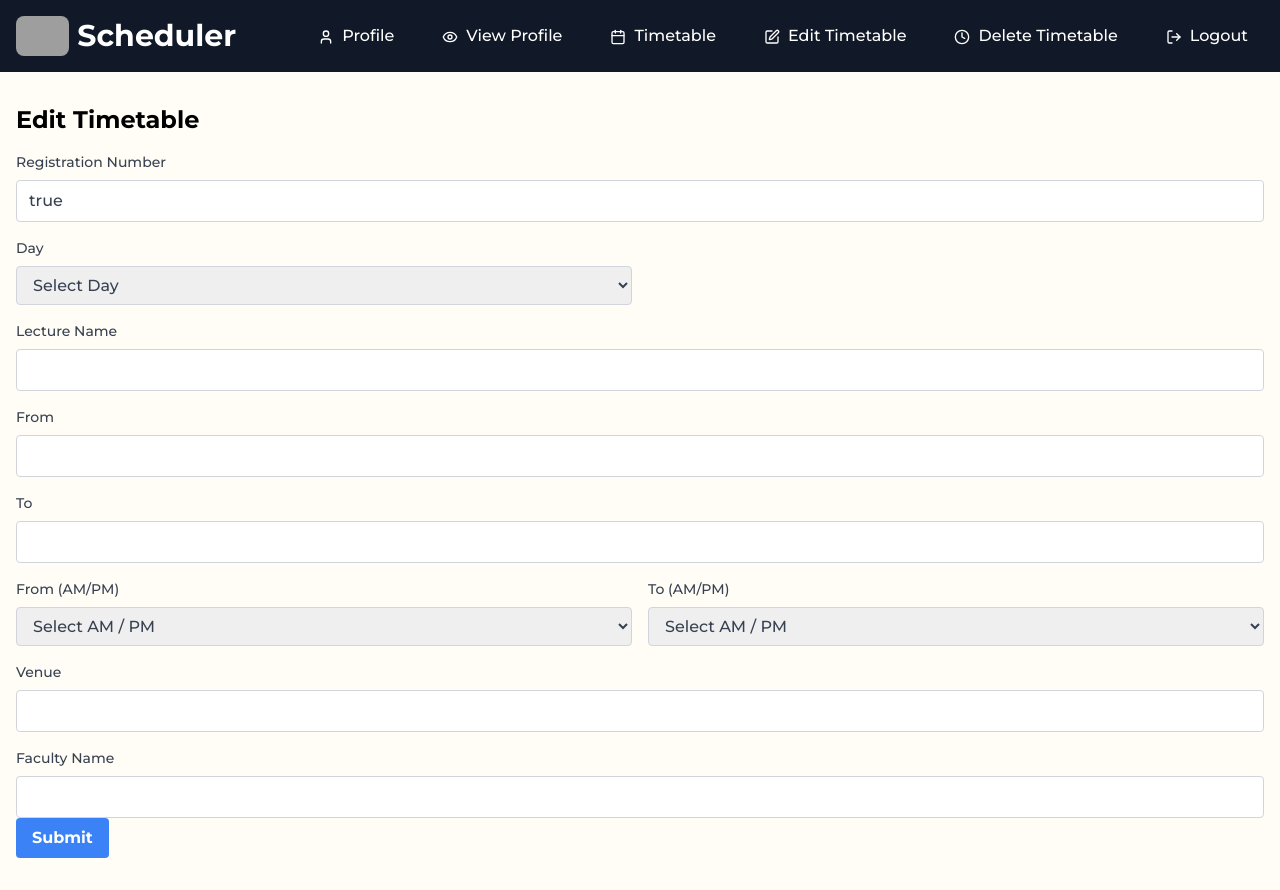
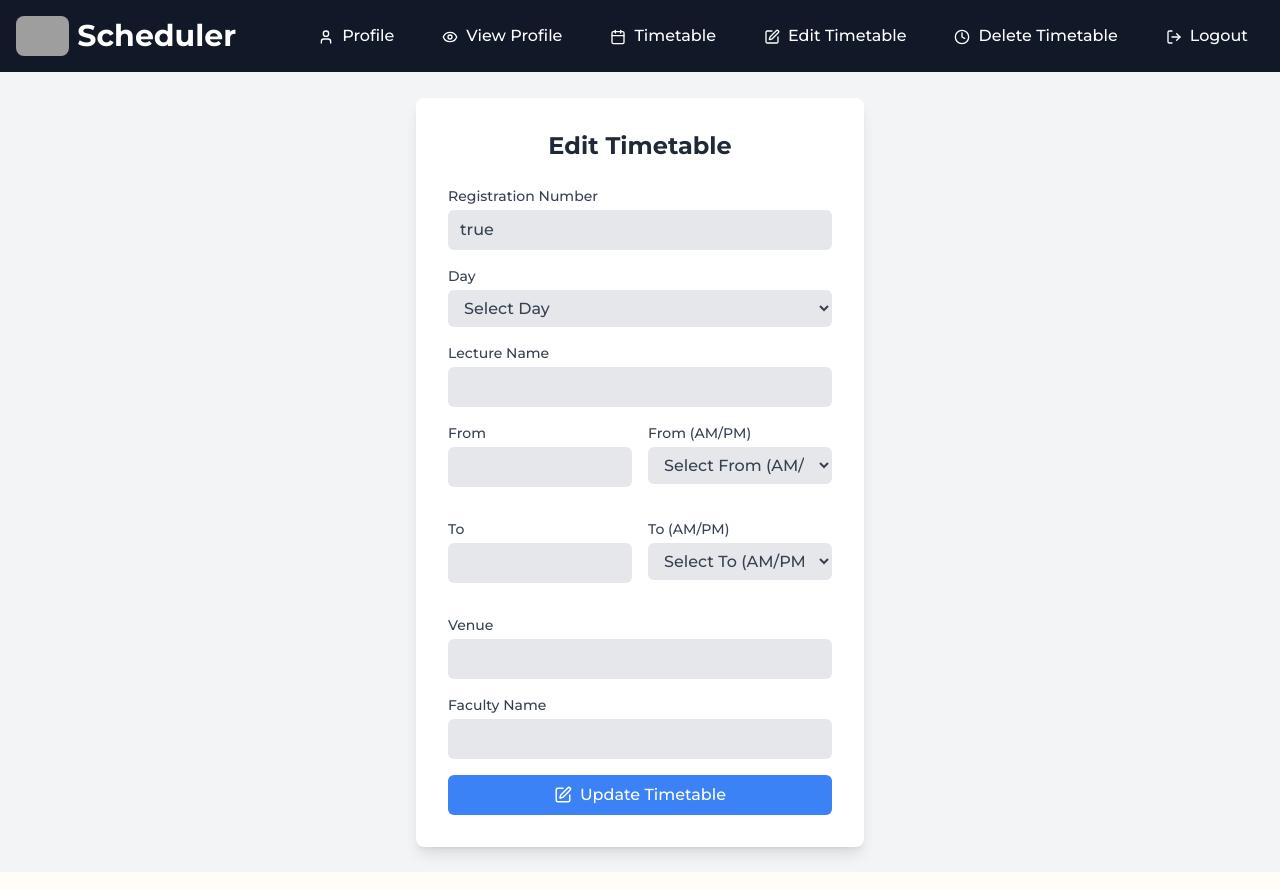
Before and after one commit to VinayakGaikwad101/scheduler, a React (Vite) app in the folder client/: page /edit-timetable in a window 1280 px wide. Built offline with nearby package versions, Linux system fonts and the light colour scheme; sample sign-in values are in the browser's storage; grey boxes are pictures that could not be loaded.

Commit message:
Added UI for edit timetable

```diff
--- a/client/src/pages/DeleteTimetable.jsx
+++ b/client/src/pages/DeleteTimetable.jsx
@@ -1,7 +1,9 @@
 import React, { useState } from "react";
+import { motion } from "framer-motion";
 import { ToastContainer } from "react-toastify";
-
+import "react-toastify/dist/ReactToastify.css";
 import { handleError, handleSuccess } from "../utils/Toast";
+import { Trash2 } from "lucide-react";
 
 const DeleteTimetable = () => {
   const [registrationNumber, setRegistrationNumber] = useState(
@@ -25,10 +27,6 @@ const DeleteTimetable = () => {
         },
         body: JSON.stringify(data),
       });
-      if (!response.success) {
-        handleError(response.message);
-      }
-
       const responseData = await response.json();
 
       if (responseData.success) {
@@ -38,7 +36,7 @@ const DeleteTimetable = () => {
         handleError(responseData.message);
       }
     } catch (error) {
-      handleError(error);
+      handleError(error.message);
     }
   };
 
@@ -48,34 +46,54 @@ const DeleteTimetable = () => {
   };
 
   return (
+    <motion.div
+      className="min-h-screen flex items-center justify-center bg-gray-100 p-4"
+      initial={{ opacity: 0 }}
+      animate={{ opacity: 1 }}
+      transition={{ duration: 0.5 }}
+    >
+      <motion.div
+        className="bg-white p-8 rounded-lg shadow-lg w-full max-w-md"
+        initial={{ y: -50 }}
+        animate={{ y: 0 }}
+        transition={{ type: "spring", stiffness: 100 }}
+      >
+        <h2 className="text-2xl font-bold mb-6 text-center text-gray-800">Delete Timetable</h2>
+        <form onSubmit={handleSubmit} className="space-y-4">
           <div>
-      <form onSubmit={handleSubmit}>
-        <label>Select Day</label>
+            <label htmlFor="day" className="block text-sm font-medium text-gray-700 mb-1">
+              Select Day
+            </label>
             <select
-          className="w-full px-3 py-2 text-gray-700 border rounded border-gray-300 focus:outline-none focus:ring-indigo-500 focus:ring-1"
               id="day"
               value={day}
               onChange={(e) => setDay(e.target.value)}
               required
+              className="w-full px-3 py-2 text-gray-700 bg-gray-200 rounded-md focus:outline-none focus:ring-2 focus:ring-blue-400 transition duration-200"
             >
               <option value="">Select Day</option>
-          <option value="Monday">Monday</option>
-          <option value="Tuesday">Tuesday</option>
-          <option value="Wednesday">Wednesday</option>
-          <option value="Thursday">Thursday</option>
-          <option value="Friday">Friday</option>
-          <option value="Saturday">Saturday</option>
-          <option value="Sunday">Sunday</option>
+              {["Monday", "Tuesday", "Wednesday", "Thursday", "Friday", "Saturday", "Sunday"].map(
+                (d) => (
+                  <option key={d} value={d}>
+                    {d}
+                  </option>
+                )
+              )}
             </select>
-        <button
+          </div>
+          <motion.button
             type="submit"
-          className="bg-blue-500 hover:bg-blue-700 text-white font-bold py-2 px-4 rounded"
+            className="w-full bg-red-500 text-white py-2 px-4 rounded-md hover:bg-red-600 focus:outline-none focus:ring-2 focus:ring-red-400 focus:ring-opacity-50 transition duration-200 flex items-center justify-center"
+            whileHover={{ scale: 1.05 }}
+            whileTap={{ scale: 0.95 }}
           >
-          Submit
-        </button>
+            <Trash2 className="mr-2" size={18} />
+            Delete Timetable
+          </motion.button>
         </form>
-      <ToastContainer />
-    </div>
+      </motion.div>
+      <ToastContainer position="bottom-right" autoClose={3000} />
+    </motion.div>
   );
 };
 
--- a/client/src/pages/TimeTableEdit.jsx
+++ b/client/src/pages/TimeTableEdit.jsx
@@ -1,153 +1,153 @@
-import React, { useState, useEffect } from "react";
+import React, { useState } from "react";
+import { motion } from "framer-motion";
 import { ToastContainer } from "react-toastify";
+import "react-toastify/dist/ReactToastify.css";
 import { handleError, handleSuccess } from "../utils/Toast";
+import { Edit } from "lucide-react";
+
+const InputField = ({ label, id, type, value, onChange, required, readOnly, options }) => (
+  <motion.div
+    className="mb-4"
+    initial={{ opacity: 0, y: 20 }}
+    animate={{ opacity: 1, y: 0 }}
+    transition={{ duration: 0.3 }}
+  >
+    <label className="block text-sm font-medium text-gray-700 mb-1" htmlFor={id}>
+      {label}
+    </label>
+    {type === "select" ? (
+      <select
+        className="w-full px-3 py-2 text-gray-700 bg-gray-200 rounded-md focus:outline-none focus:ring-2 focus:ring-blue-400 transition duration-200"
+        id={id}
+        value={value}
+        onChange={onChange}
+        required={required}
+      >
+        <option value="">Select {label}</option>
+        {options.map((option) => (
+          <option key={option} value={option}>
+            {option}
+          </option>
+        ))}
+      </select>
+    ) : (
+      <input
+        className="w-full px-3 py-2 text-gray-700 bg-gray-200 rounded-md focus:outline-none focus:ring-2 focus:ring-blue-400 transition duration-200"
+        id={id}
+        type={type}
+        value={value}
+        onChange={onChange}
+        required={required}
+        readOnly={readOnly}
+      />
+    )}
+  </motion.div>
+);
 
 const TimeTableEdit = () => {
-  const [registrationNumber, setRegistrationNumber] = useState(
-    localStorage.getItem("loggedUserRegistrationNumber")
-  );
-  const [day, setDay] = useState("");
-  const [lectureName, setLectureName] = useState("");
-  const [from, setFrom] = useState("");
-  const [to, setTo] = useState("");
-  const [fromTimeZone, setFromTimeZone] = useState("");
-  const [toTimeZone, setToTimeZone] = useState("");
-  const [venue, setVenue] = useState("");
-  const [facultyName, setFacultyName] = useState("");
+  const [formData, setFormData] = useState({
+    registrationNumber: localStorage.getItem("loggedUserRegistrationNumber"),
+    day: "",
+    lectureName: "",
+    from: "",
+    to: "",
+    fromTimeZone: "",
+    toTimeZone: "",
+    venue: "",
+    facultyName: "",
+  });
+
+  const handleChange = (e) => {
+    const { id, value } = e.target;
+    setFormData((prev) => ({ ...prev, [id]: value }));
+  };
 
   const handleSubmit = async (event) => {
     event.preventDefault();
 
     try {
       const url = "http://localhost:8000/user/manage_timetable";
-      const data = {
-        registrationNumber,
-        day,
-        lectureName,
-        from,
-        to,
-        fromTimeZone,
-        toTimeZone,
-        venue,
-        facultyName,
-      };
-
       const response = await fetch(url, {
         method: "POST",
-        headers: {
-          "Content-Type": "application/json",
-        },
-        body: JSON.stringify(data),
+        headers: { "Content-Type": "application/json" },
+        body: JSON.stringify(formData),
       });
-
-      if (!response.success) {
-        handleError(response.message);
-      }
 
       const responseData = await response.json();
 
       if (responseData.success) {
         handleSuccess("Timetable updated successfully!");
-        clearForm();
+        setFormData((prev) => ({
+          ...prev,
+          day: "",
+          lectureName: "",
+          from: "",
+          to: "",
+          fromTimeZone: "",
+          toTimeZone: "",
+          venue: "",
+          facultyName: "",
+        }));
       } else {
         handleError(responseData.message);
       }
     } catch (error) {
-      handleError(error);
+      handleError(error.message);
     }
   };
 
-  const clearForm = () => {
-    setDay("");
-    setLectureName("");
-    setFrom("");
-    setTo("");
-    setFromTimeZone("");
-    setToTimeZone("");
-    setVenue("");
-    setFacultyName("");
-  };
-
   return (
-    <div className="container mx-auto px-4 py-8">
-      <h1 className="text-2xl font-bold mb-4">Edit Timetable</h1>
-      <form onSubmit={handleSubmit}>
-        <div className="flex flex-wrap -m-2">
-          <div className="w-full p-2">
-            <label
-              className="block mb-2 text-sm font-medium text-gray-700"
-              htmlFor="registrationNumber"
+    <motion.div
+      className="min-h-screen flex items-center justify-center bg-gray-100 p-4"
+      initial={{ opacity: 0 }}
+      animate={{ opacity: 1 }}
+      transition={{ duration: 0.5 }}
     >
-              Registration Number
-            </label>
-            <input
-              className="w-full px-3 py-2 text-gray-700 border rounded border-gray-300 focus:outline-none focus:ring-indigo-500 focus:ring-1"
+      <motion.div
+        className="bg-white p-8 rounded-lg shadow-lg w-full max-w-md"
+        initial={{ y: -50 }}
+        animate={{ y: 0 }}
+        transition={{ type: "spring", stiffness: 100 }}
+      >
+        <h2 className="text-2xl font-bold mb-6 text-center text-gray-800">Edit Timetable</h2>
+        <form onSubmit={handleSubmit} className="space-y-4">
+          <InputField
+            label="Registration Number"
             id="registrationNumber"
             type="text"
-              value={registrationNumber}
-              onChange={(e) => setRegistrationNumber(e.target.value)}
+            value={formData.registrationNumber}
+            onChange={handleChange}
             required
             readOnly
           />
-          </div>
-          <div className="w-full md:w-1/2 p-2">
-            <label
-              className="block mb-2 text-sm font-medium text-gray-700"
-              htmlFor="day"
-            >
-              Day
-            </label>
-            <select
-              className="w-full px-3 py-2 text-gray-700 border rounded border-gray-300 focus:outline-none focus:ring-indigo-500 focus:ring-1"
+          <InputField
+            label="Day"
             id="day"
-              value={day}
-              onChange={(e) => setDay(e.target.value)}
+            type="select"
+            value={formData.day}
+            onChange={handleChange}
             required
-            >
-              <option value="">Select Day</option>
-              <option value="Monday">Monday</option>
-              <option value="Tuesday">Tuesday</option>
-              <option value="Wednesday">Wednesday</option>
-              <option value="Thursday">Thursday</option>
-              <option value="Friday">Friday</option>
-              <option value="Saturday">Saturday</option>
-              <option value="Sunday">Sunday</option>
-            </select>
-          </div>
-          <div className="w-full p-2">
-            <label
-              className="block mb-2 text-sm font-medium text-gray-700"
-              htmlFor="lectureName"
-            >
-              Lecture Name
-            </label>
-            <input
-              className="w-full px-3 py-2 text-gray-700 border rounded border-gray-300 focus:outline-none focus:ring-indigo-500 focus:ring-1"
+            options={["Monday", "Tuesday", "Wednesday", "Thursday", "Friday", "Saturday", "Sunday"]}
+          />
+          <InputField
+            label="Lecture Name"
             id="lectureName"
             type="text"
-              value={lectureName}
-              onChange={(e) => setLectureName(e.target.value)}
+            value={formData.lectureName}
+            onChange={handleChange}
             required
           />
-          </div>
-          <div className="w-full p-2">
-            <label
-              className="block mb-2 text-sm font-medium text-gray-700"
-              htmlFor="from"
-            >
-              From
-            </label>
-            <input
-              className="w-full px-3 py-2 text-gray-700 border rounded border-gray-300 focus:outline-none focus:ring-indigo-500 focus:ring-1"
+          <div className="flex space-x-4">
+            <div className="w-1/2">
+              <InputField
+                label="From"
                 id="from"
                 type="number"
-              min="1"
-              max="12"
-              value={from}
+                value={formData.from}
                 onChange={(e) => {
                   const newValue = parseInt(e.target.value, 10);
                   if (newValue >= 1 && newValue <= 12) {
-                  setFrom(newValue);
+                    handleChange(e);
                   } else {
                     handleError("Invalid input: Hours must be between 1 and 12.");
                   }
@@ -155,24 +155,29 @@ const TimeTableEdit = () => {
                 required
               />
             </div>
-          <div className="w-full p-2">
-            <label
-              className="block mb-2 text-sm font-medium text-gray-700"
-              htmlFor="to"
-            >
-              To
-            </label>
-            <input
-              className="w-full px-3 py-2 text-gray-700 border rounded border-gray-300 focus:outline-none focus:ring-indigo-500 focus:ring-1"
+            <div className="w-1/2">
+              <InputField
+                label="From (AM/PM)"
+                id="fromTimeZone"
+                type="select"
+                value={formData.fromTimeZone}
+                onChange={handleChange}
+                required
+                options={["AM", "PM"]}
+              />
+            </div>
+          </div>
+          <div className="flex space-x-4">
+            <div className="w-1/2">
+              <InputField
+                label="To"
                 id="to"
                 type="number"
-              min="1"
-              max="12"
-              value={to}
+                value={formData.to}
                 onChange={(e) => {
                   const newValue = parseInt(e.target.value, 10);
                   if (newValue >= 1 && newValue <= 12) {
-                  setTo(newValue);
+                    handleChange(e);
                   } else {
                     handleError("Invalid input: Hours must be between 1 and 12.");
                   }
@@ -180,86 +185,47 @@ const TimeTableEdit = () => {
                 required
               />
             </div>
-          <div className="w-full md:w-1/2 p-2">
-            <label
-              className="block mb-2 text-sm font-medium text-gray-700"
-              htmlFor="fromTimeZone"
-            >
-              From (AM/PM)
-            </label>
-            <select
-              className="w-full px-3 py-2 text-gray-700 border rounded border-gray-300 focus:outline-none focus:ring-indigo-500 focus:ring-1"
-              id="fromTimeZone"
-              value={fromTimeZone}
-              onChange={(e) => setFromTimeZone(e.target.value)}
+            <div className="w-1/2">
+              <InputField
+                label="To (AM/PM)"
+                id="toTimeZone"
+                type="select"
+                value={formData.toTimeZone}
+                onChange={handleChange}
                 required
-            >
-              <option value="">Select AM / PM</option>
-              <option value="AM">AM</option>
-              <option value="PM">PM</option>
-            </select>
-          </div>
-          <div className="w-full md:w-1/2 p-2">
-            <label
-              className="block mb-2 text-sm font-medium text-gray-700"
-              htmlFor="toTimeZone"
-            >
-              To (AM/PM)
-            </label>
-            <select
-              className="w-full px-3 py-2 text-gray-700 border rounded border-gray-300 focus:outline-none focus:ring-indigo-500 focus:ring-1"
-              id="toTimeZone"
-              value={toTimeZone}
-              onChange={(e) => setToTimeZone(e.target.value)}
-              required
-            >
-              <option value="">Select AM / PM</option>
-              <option value="AM">AM</option>
-              <option value="PM">PM</option>
-            </select>
-          </div>
-          <div className="w-full p-2">
-            <label
-              className="block mb-2 text-sm font-medium text-gray-700"
-              htmlFor="venue"
-            >
-              Venue
-            </label>
-            <input
-              className="w-full px-3 py-2 text-gray-700 border rounded border-gray-300 focus:outline-none focus:ring-indigo-500 focus:ring-1"
-              id="venue"
-              type="text"
-              value={venue}
-              onChange={(e) => setVenue(e.target.value)}
-              required
-            />
-          </div>
-          <div className="w-full p-2">
-            <label
-              className="block mb-2 text-sm font-medium text-gray-700"
-              htmlFor="facultyName"
-            >
-              Faculty Name
-            </label>
-            <input
-              className="w-full px-3 py-2 text-gray-700 border rounded border-gray-300 focus:outline-none focus:ring-indigo-500 focus:ring-1"
-              id="facultyName"
-              type="text"
-              value={facultyName}
-              onChange={(e) => setFacultyName(e.target.value)}
-              required
+                options={["AM", "PM"]}
               />
             </div>
           </div>
-        <button
+          <InputField
+            label="Venue"
+            id="venue"
+            type="text"
+            value={formData.venue}
+            onChange={handleChange}
+            required
+          />
+          <InputField
+            label="Faculty Name"
+            id="facultyName"
+            type="text"
+            value={formData.facultyName}
+            onChange={handleChange}
+            required
+          />
+          <motion.button
             type="submit"
-          className="bg-blue-500 hover:bg-blue-700 text-white font-bold py-2 px-4 rounded"
+            className="w-full bg-blue-500 text-white py-2 px-4 rounded-md hover:bg-blue-600 focus:outline-none focus:ring-2 focus:ring-blue-400 focus:ring-opacity-50 transition duration-200 flex items-center justify-center"
+            whileHover={{ scale: 1.05 }}
+            whileTap={{ scale: 0.95 }}
           >
-          Submit
-        </button>
+            <Edit className="mr-2" size={18} />
+            Update Timetable
+          </motion.button>
         </form>
-      <ToastContainer />
-    </div>
+      </motion.div>
+      <ToastContainer position="bottom-right" autoClose={3000} />
+    </motion.div>
   );
 };
 
```
Also changed, not shown: client/src/pages/TimeTable.jsx (+13 -15 lines). Lines whose indentation alone changed are shown as unchanged.
